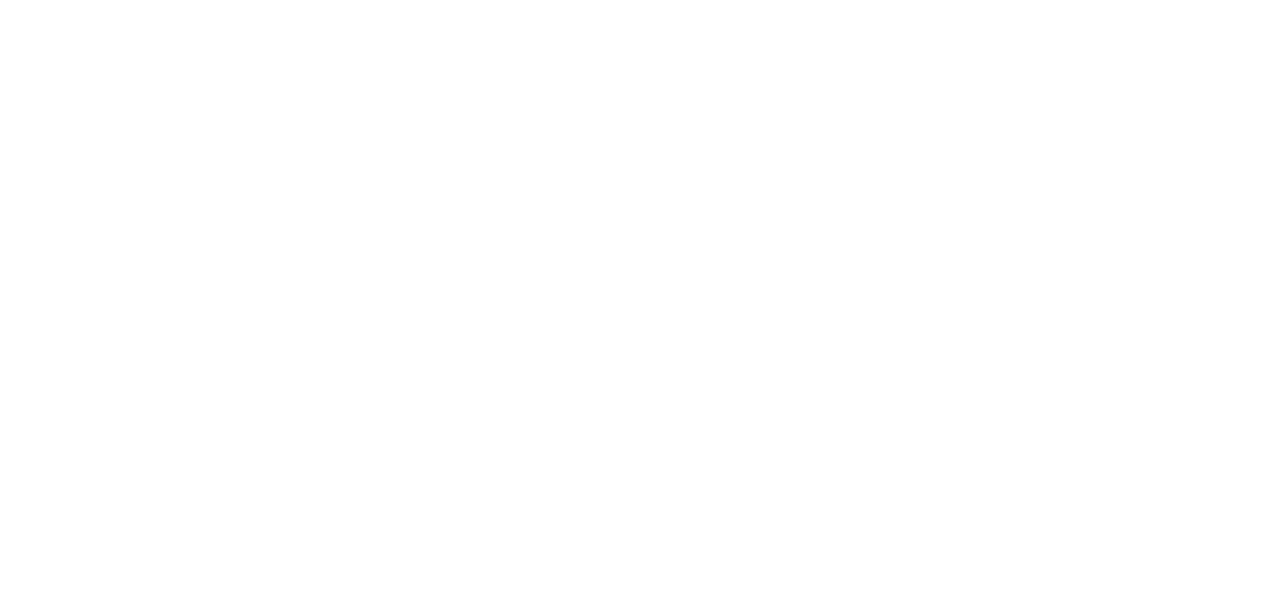
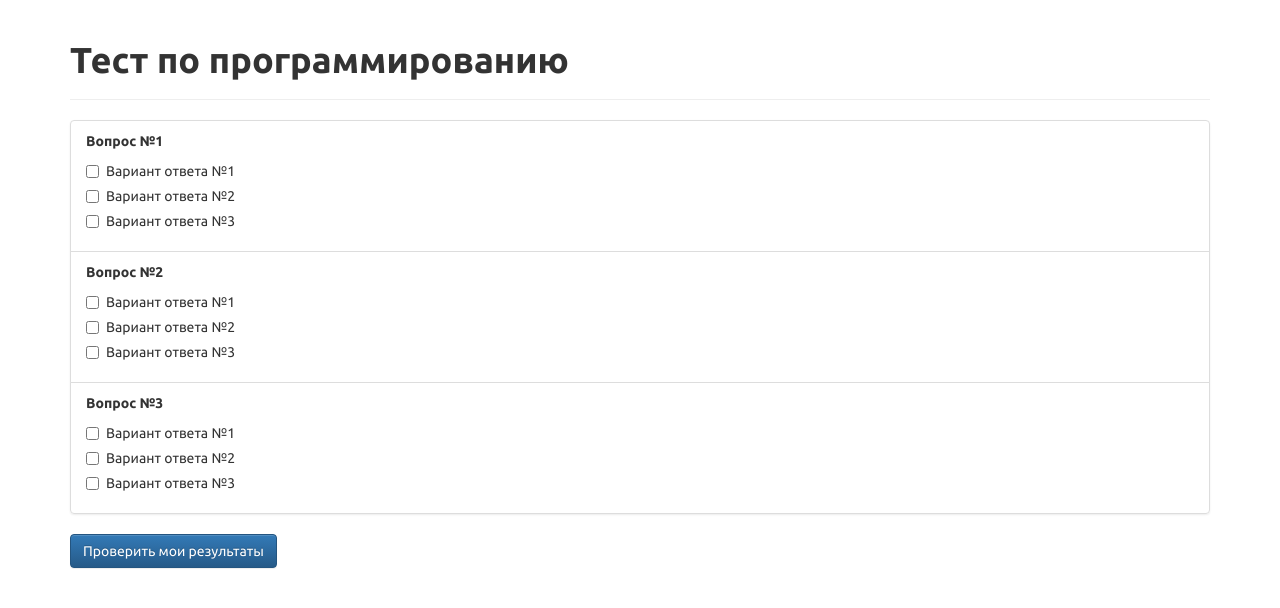
Before and after one commit to aperepeliak/GoIT-JavaScript, a plain HTML site: page js_2.1/index.html in a window 1280 px wide. Drawn offline with nearby package versions, Linux system fonts and the light colour scheme.

Commit message:
task for dynamic layout

```diff
--- a/js_2.1/css/style.css
+++ b/js_2.1/css/style.css
@@ -0,0 +1,13 @@
+h1,
+li {
+	font-family: Ubuntu;
+	font-weight: bold;
+}
+
+label {
+	font-family: Ubuntu;
+}
+
+.btn {
+	font-family: Ubuntu;
+}
--- a/js_2.1/index.html
+++ b/js_2.1/index.html
@@ -1,10 +1,84 @@
 <!DOCTYPE html>
 <html lang="en">
+
 <head>
-	<meta charset="UTF-8">
-	<title>Test quiz</title>
+    <meta charset="UTF-8">
+    <title>Test quiz</title>
+    <link href='https://fonts.googleapis.com/css?family=Ubuntu:400,700&subset=latin,cyrillic' rel='stylesheet' type='text/css'>
+    <!-- <link href='https://fonts.googleapis.com/css?family=Play:400,700&subset=latin,cyrillic' rel='stylesheet' type='text/css'> -->
+    <!-- Latest compiled and minified CSS -->
+    <link rel="stylesheet" href="https://maxcdn.bootstrapcdn.com/bootstrap/3.3.6/css/bootstrap.min.css" integrity="sha384-1q8mTJOASx8j1Au+a5WDVnPi2lkFfwwEAa8hDDdjZlpLegxhjVME1fgjWPGmkzs7" crossorigin="anonymous">
+    <!-- Optional theme -->
+    <link rel="stylesheet" href="https://maxcdn.bootstrapcdn.com/bootstrap/3.3.6/css/bootstrap-theme.min.css" integrity="sha384-fLW2N01lMqjakBkx3l/M9EahuwpSfeNvV63J5ezn3uZzapT0u7EYsXMjQV+0En5r" crossorigin="anonymous">
+    <link rel="stylesheet" href="css/style.css">
 </head>
+
 <body>
+    <div class="container">
+        <div class="page-header">
+            <h1>Тест по программированию</h1>
+        </div>
+        <ul class="list-group">
+            <li class="list-group-item">Вопрос №1
+                <div class="checkbox">
+                    <label>
+                        <input type="checkbox" value=""> Вариант ответа №1
+                    </label>
+                </div>
+                <div class="checkbox">
+                    <label>
+                        <input type="checkbox" value=""> Вариант ответа №2
+                    </label>
+                </div>
+                <div class="checkbox">
+                    <label>
+                        <input type="checkbox" value=""> Вариант ответа №3
+                    </label>
+                </div>
+            </li>
+            <li class="list-group-item">Вопрос №2
+                <div class="checkbox">
+                    <label>
+                        <input type="checkbox" value=""> Вариант ответа №1
+                    </label>
+                </div>
+                <div class="checkbox">
+                    <label>
+                        <input type="checkbox" value=""> Вариант ответа №2
+                    </label>
+                </div>
+                <div class="checkbox">
+                    <label>
+                        <input type="checkbox" value=""> Вариант ответа №3
+                    </label>
+                </div>
+            </li>
+            <li class="list-group-item">Вопрос №3
+                <div class="checkbox">
+                    <label>
+                        <input type="checkbox" value=""> Вариант ответа №1
+                    </label>
+                </div>
+                <div class="checkbox">
+                    <label>
+                        <input type="checkbox" value=""> Вариант ответа №2
+                    </label>
+                </div>
+                <div class="checkbox">
+                    <label>
+                        <input type="checkbox" value=""> Вариант ответа №3
+                    </label>
+                </div>
+            </li>
+        </ul>
 
+        <input class="btn btn-primary" type="submit" value="Проверить мои результаты">
+    </div>
+    <!-- scripts -->
+    <!-- Latest compiled and minified JavaScript -->
+    <script src="https://maxcdn.bootstrapcdn.com/bootstrap/3.3.6/js/bootstrap.min.js" integrity="
+    sha384-0mSbJDEHialfmuBBQP6A4Qrprq5OVfW37PRR3j5ELqxss1yVqOtnepnHVP9aJ7xS" crossorigin="anonymous"></script>
+    <script src="js/script.js"></script>
 </body>
+
 </html>
```
